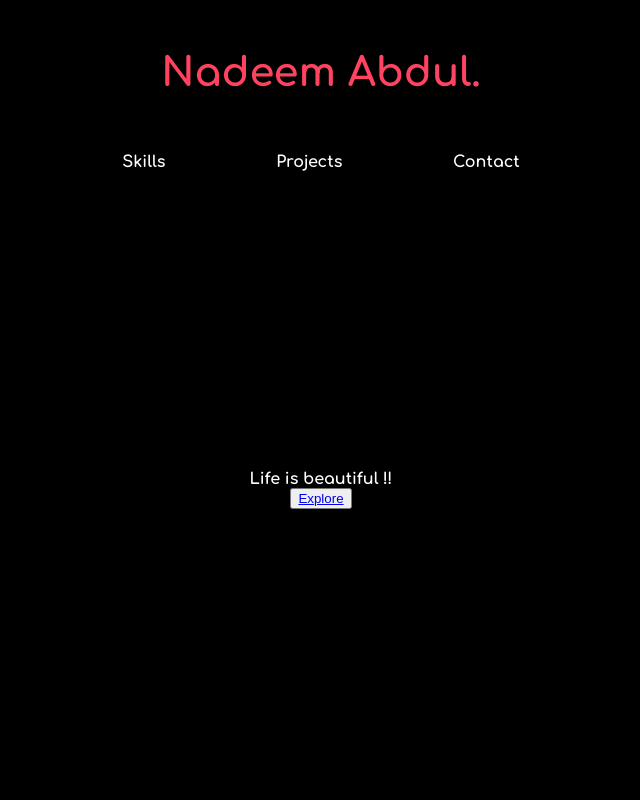
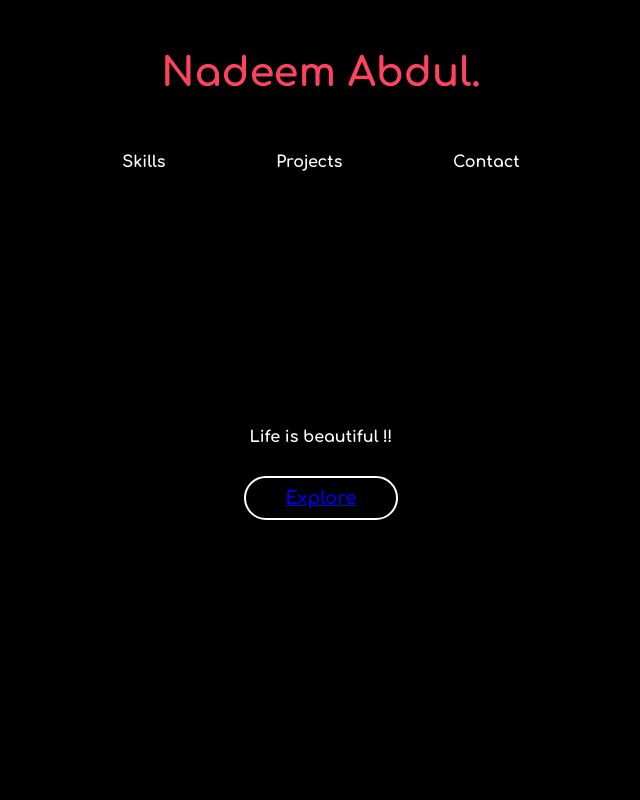
Before and after one commit to ItsNadeem/ItsNadeem.github.io, a plain HTML site: page index.html in a window 1280 px wide. Shown: the top 800 px of the page, without its empty margins (319-959 px from the left). Drawn offline with nearby package versions, Linux system fonts and the light colour scheme.

Commit message:
Update index.css

```diff
--- a/index.css
+++ b/index.css
@@ -113,6 +113,23 @@ body,html {
 #contact {
     margin:4vh 0px !important;
     padding:2vh 0px !important;
+}
+.btn_one {
+    color:white;
+    padding:10px 40px;
+    border-radius:50px;
+    border:2px solid #fff;
+    font-size:18px;
+    font-family: 'Comfortaa', cursive;
+    font-weight:bold;
+    background:transparent;
+    transition:0.4s ease-in-out;
+    margin:30px 10px;
+}
+.btn_one:hover {
+    background:white;
+    cursor:pointer;
+    color:#000;
 }
 #contact form {
     width:100%;
```
